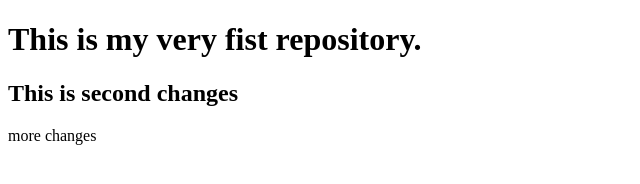
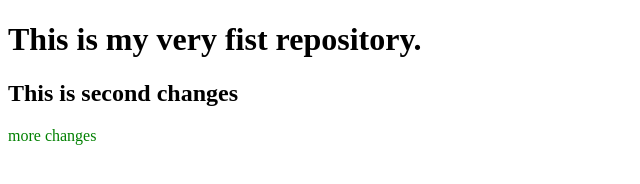
Before and after one commit to coder-rabbani/basic-repo, a plain HTML site: page index.html in a window 1280 px wide. Shown: the full height of the page, 0-640 px from the left. Drawn offline with Linux system fonts and the light colour scheme.

Commit message:
Style added

```diff
--- a/index.html
+++ b/index.html
@@ -5,6 +5,7 @@
     <meta http-equiv="X-UA-Compatible" content="IE=edge">
     <meta name="viewport" content="width=device-width, initial-scale=1.0">
     <title>Basic Repo</title>
+    <link rel="stylesheet" href="style.css">
 </head>
 <body>
     <h1>This is my very fist repository. </h1>
--- /dev/null
+++ b/style.css
@@ -0,0 +1,3 @@
+p{
+    color: green;
+}
```
